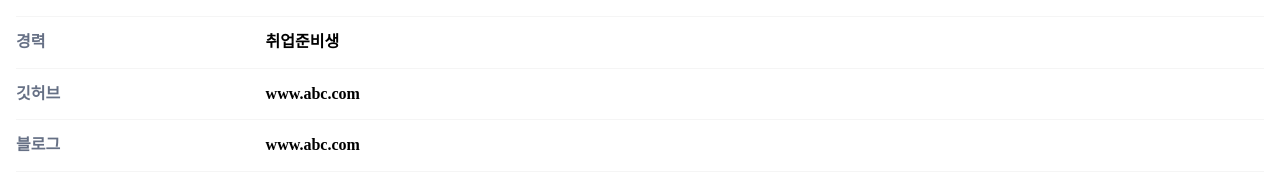
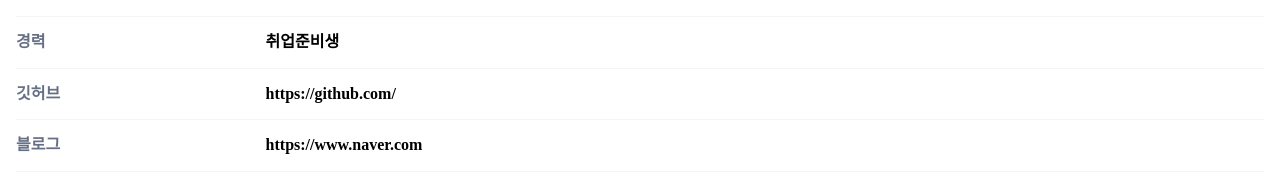
Before and after one commit to Side-Effect-Team/side-effect-frontend, a Next.js app: page /mypage in a window 1280 px wide. Shown: the part 766-952 px from the top of the page. Built offline with nearby package versions, Linux system fonts and the light colour scheme.

Commit message:
update: info 섹션에서 링크를 받으면 a태그로 링크생성

```diff
--- a/components/pages/Mypage/Detail/index.tsx
+++ b/components/pages/Mypage/Detail/index.tsx
@@ -6,6 +6,7 @@ import {
   ContentTitle,
   ContentsList,
   InfoContent,
+  InfoContentLink,
   InfoTitle,
   InfoWrapper,
   NickName,
@@ -32,6 +33,7 @@ interface DataProps {
   info?: {
     title: string;
     content: string;
+    link: boolean;
   }[];
 }
 interface MyPageDetailProps {
@@ -76,7 +78,13 @@ export default function MyPageDetail(p: MyPageDetailProps) {
           p.data.info.map((el, index) => (
             <InfoWrapper key={index}>
               <InfoTitle>{el.title}</InfoTitle>
-              <InfoContent>{el.content}</InfoContent>
+              {el.link ? (
+                <InfoContentLink href={el.content} target="_blank">
+                  {el.content}
+                </InfoContentLink>
+              ) : (
+                <InfoContent>{el.content}</InfoContent>
+              )}
             </InfoWrapper>
           ))
         ) : (
--- a/components/pages/Mypage/Detail/styled.ts
+++ b/components/pages/Mypage/Detail/styled.ts
@@ -125,3 +125,7 @@ export const InfoTitle = styled.p`
 export const InfoContent = styled.p`
   font-weight: 600;
 `;
+export const InfoContentLink = styled.a`
+  font-weight: 600;
+  cursor: pointer;
+`;
--- a/pages/mypage/index.tsx
+++ b/pages/mypage/index.tsx
@@ -13,11 +13,11 @@ export default function MyPage() {
     ],
     skill: ["typescript", "react", "HTML", "Next.js", "React.native"],
     info: [
-      { title: "포지션", content: "프론트엔드" },
-      { title: "경력", content: "취업준비생" },
-      { title: "깃허브", content: "www.abc.com" },
-      { title: "블로그", content: "www.abc.com" },
-      { title: "포트폴리오", content: "www.abc.com" },
+      { title: "포지션", content: "프론트엔드", link: false },
+      { title: "경력", content: "취업준비생", link: false },
+      { title: "깃허브", content: "https://github.com/", link: true },
+      { title: "블로그", content: "https://www.naver.com", link: true },
+      { title: "포트폴리오", content: "https://www.naver.com", link: true },
     ],
   };
   return <MyPageDetail data={data} />;
```
